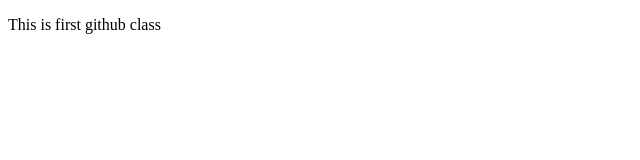
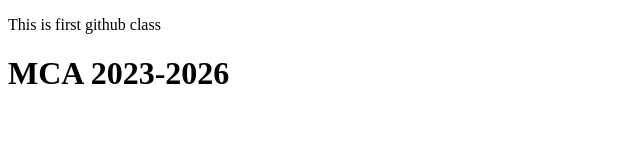
Before and after one commit to DevendraSuthiya/DevSharma, a plain HTML site: page index.html in a window 1280 px wide. Shown: the whole page, without its empty margins (0-640 px from the left). Drawn offline with Linux system fonts and the light colour scheme.

Commit message:
Update index.html

```diff
--- a/index.html
+++ b/index.html
@@ -2,5 +2,6 @@
 <html>
     <body>
         <p>This is first github class</p>
+        <h1>MCA 2023-2026</h1>
     </body>
 </html>
```
